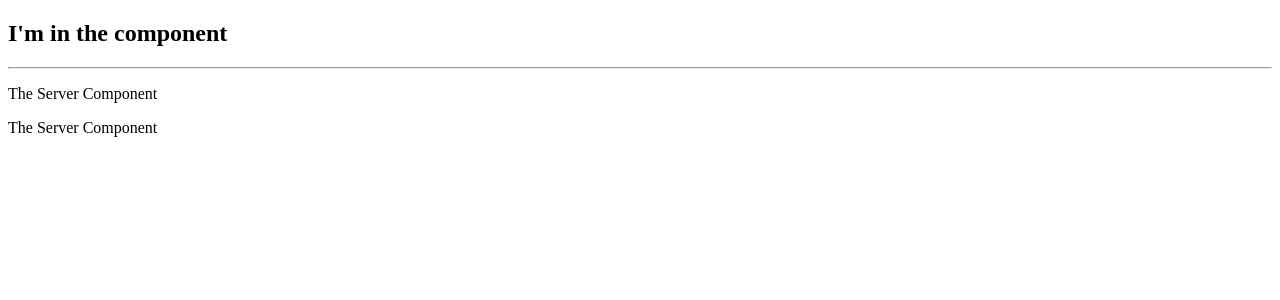
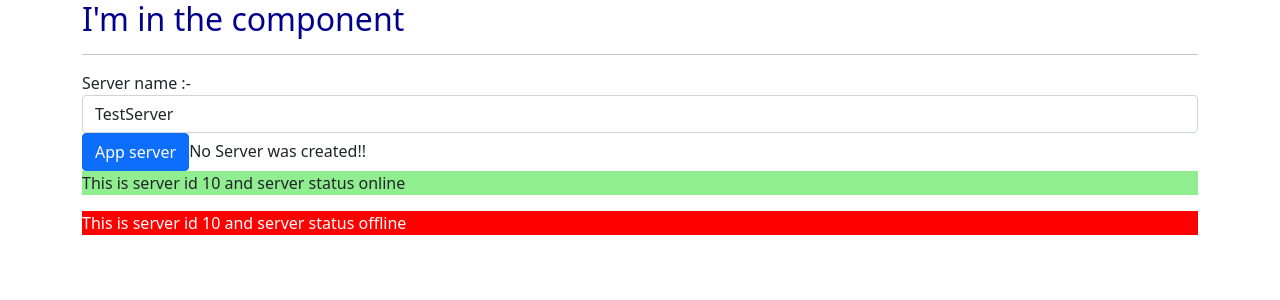
Before and after one commit to amisha-soni14/Angular-js, an Angular app: page / in a window 1280 px wide. Shown: the top 300 px of the page. Built offline with nearby package versions, Linux system fonts and the light colour scheme.

Commit message:
Done the practice of string interploetion, property and event binding and directives

```diff
--- a/angular.json
+++ b/angular.json
@@ -23,7 +23,7 @@
               "src/assets"
             ],
             "styles": [
-              "src/styles.css"
+              "src/styles.css",
             ],
             "scripts": []
           },
@@ -97,5 +97,8 @@
         }
       }
     }
+  },
+  "cli": {
+    "analytics": "46eacf82-5ed2-4f0c-9f33-6520d2310656"
   }
 }
--- a/package.json
+++ b/package.json
@@ -18,6 +18,8 @@
     "@angular/platform-browser": "^14.0.0",
     "@angular/platform-browser-dynamic": "^14.0.0",
     "@angular/router": "^14.0.0",
+    "autoprefixer": "^10.4.5",
+    "bootstrap": "^5.1.3",
     "rxjs": "~7.5.0",
     "tslib": "^2.3.0",
     "zone.js": "~0.11.4"
--- a/src/app/app.component.css
+++ b/src/app/app.component.css
@@ -0,0 +1,3 @@
+h2 {
+  color: darkblue;
+}
--- a/src/app/app.component.html
+++ b/src/app/app.component.html
@@ -1,4 +1,10 @@
-<h2>I'm in the component</h2>
-<hr>
-<app-server></app-server>
-<app-server></app-server>
+<div class="container">
+  <div class="row">
+    <div class="col-xs-12">
+      <h2>I'm in the component</h2>
+      <hr>
+
+      <app-servers></app-servers>
+    </div>
+  </div>
+</div>
--- a/src/app/server/server.component.html
+++ b/src/app/server/server.component.html
@@ -1 +1,6 @@
-<p>The Server Component</p>
+<!-- Dynamic style from ngStyle -->
+<p
+  [ngStyle] = "{ backgroundColor : getColor() }"
+  [ngClass] = "{offline : serverStatus === 'offline'} "> <!-- Dynamic ngClass -->
+    This is server id {{ serverId}} and server status {{ getServerStatus() }}
+  </p>
--- a/src/app/server/server.component.ts
+++ b/src/app/server/server.component.ts
@@ -2,8 +2,25 @@ import { Component } from '@angular/core';
 
 @Component({
   selector: 'app-server',
-  templateUrl: './server.component.html'
+  templateUrl: './server.component.html',
+  styles : [`
+    .offline {
+      color : white;
+    }
+  `]
 })
 export class ServerComponent {
+  serverId:number = 10 ;
+  serverStatus:string = 'offline';
+  constructor() {
+    this.serverStatus = Math.random() > 0.5 ? "online" :"offline";
+  }
 
+  getServerStatus() {
+    return this.serverStatus;
+  }
+  // Dynamic style from ngStyle
+  getColor() {
+    return this.serverStatus === "online" ? 'lightgreen': 'red';
+  }
 }
--- a/src/app/servers/servers.component.html
+++ b/src/app/servers/servers.component.html
@@ -1,2 +1,24 @@
+<label>Server name :- </label>
+<!-- Passing and Using Data with Event Binding -->
+<!-- <input
+  type="text"
+  class="form-control"
+  (input) = "onUpdate($event)"> -->
+
+<!-- Two way binding -->
+<input
+  type="text"
+  class="form-control"
+  [(ngModel)] = "serverName">
+
+<!-- <p>{{serverName}}</p> -->
+<button
+  class="btn btn-primary"
+  [disabled]="!allowServer"
+  (click)="onCreate()">App server</button><!-- property binding  And event binding-->
+
+<!-- <p>{{serverCreate}}</p>       String Interpoliation -->
+<p *ngIf = "serverStatus else noServer">Server was created!! Name of server is " + {{serverName}}</p>
+<ng-template #noServer>No Server was created!! </ng-template><!-- ng if-else -->
 <app-server></app-server>
 <app-server></app-server>
--- a/src/app/servers/servers.component.ts
+++ b/src/app/servers/servers.component.ts
@@ -4,16 +4,31 @@ import { Component, OnInit } from '@angular/core';
   // selector: '[app-servers]',
   // selector: '.app-servers',
   selector: 'app-servers',
-  template: `
-    <app-server></app-server>
-    <app-server></app-server>`,
+  templateUrl: './servers.component.html',
   styleUrls: ['./servers.component.css']
 })
 export class ServersComponent implements OnInit {
+  allowServer = false;
+  serverCreate = "No server created!!";
+  serverName = "TestServer";
+  serverStatus = false;
 
-  constructor() { }
+  constructor() {
+    setTimeout(() => {
+      this.allowServer = true;
+    }, 2000);
+  }
 
   ngOnInit() {
   }
 
+  onCreate() {
+    this.serverStatus = true;
+    this.serverCreate = ("Server was created!! Name of server is " + this.serverName);
+  }
+
+  onUpdate(event : Event) {
+    this.serverName = (<HTMLInputElement>event.target).value
+  }
+
 }
--- a/src/index.html
+++ b/src/index.html
@@ -6,8 +6,11 @@
   <base href="/">
   <meta name="viewport" content="width=device-width, initial-scale=1">
   <link rel="icon" type="image/x-icon" href="favicon.ico">
+  <link rel="icon" type="image/x-icon" href="favicon.ico">
 </head>
 <body>
   <app-root></app-root>
+
+
 </body>
 </html>
--- a/src/styles.css
+++ b/src/styles.css
@@ -1 +1,2 @@
 /* You can add global styles to this file, and also import other style files */
+@import "~bootstrap/dist/css/bootstrap.css"
```
Also changed, not shown: 1 other file (tests, documents, lock files or other folders).
